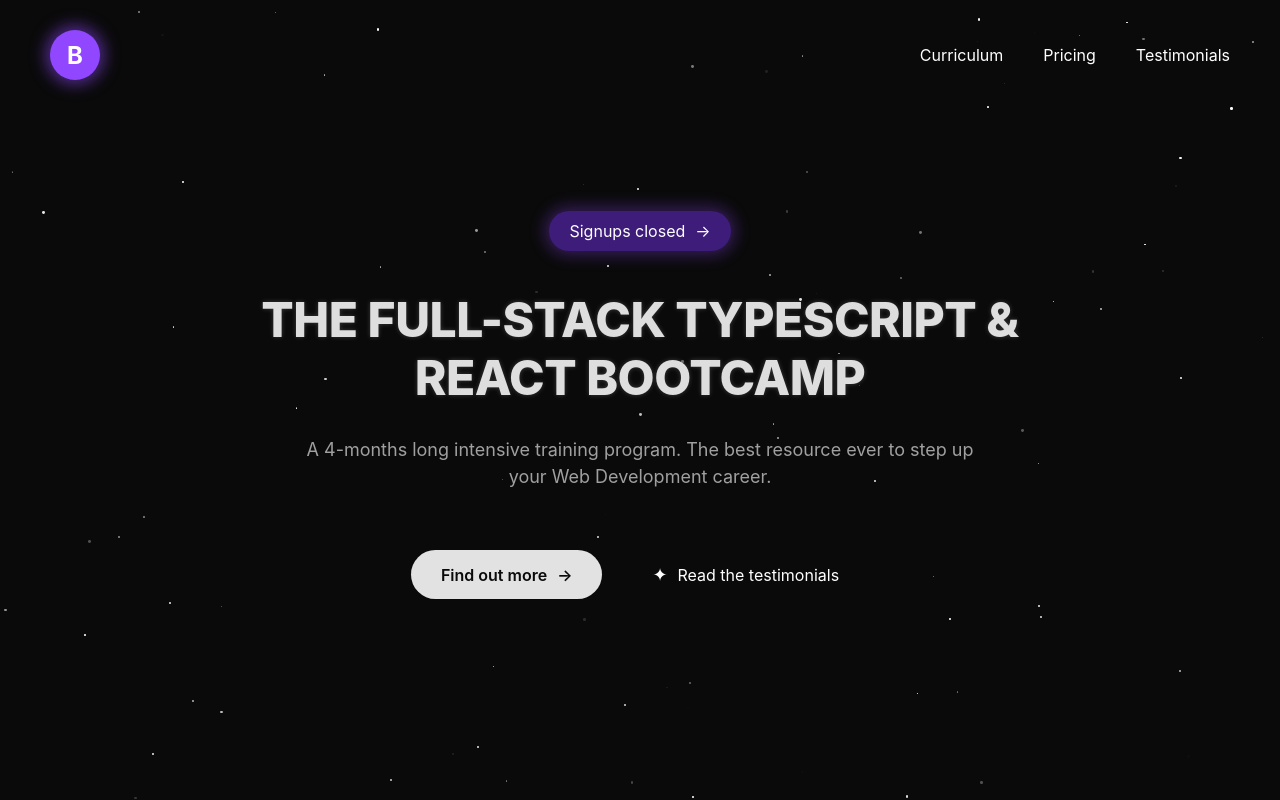
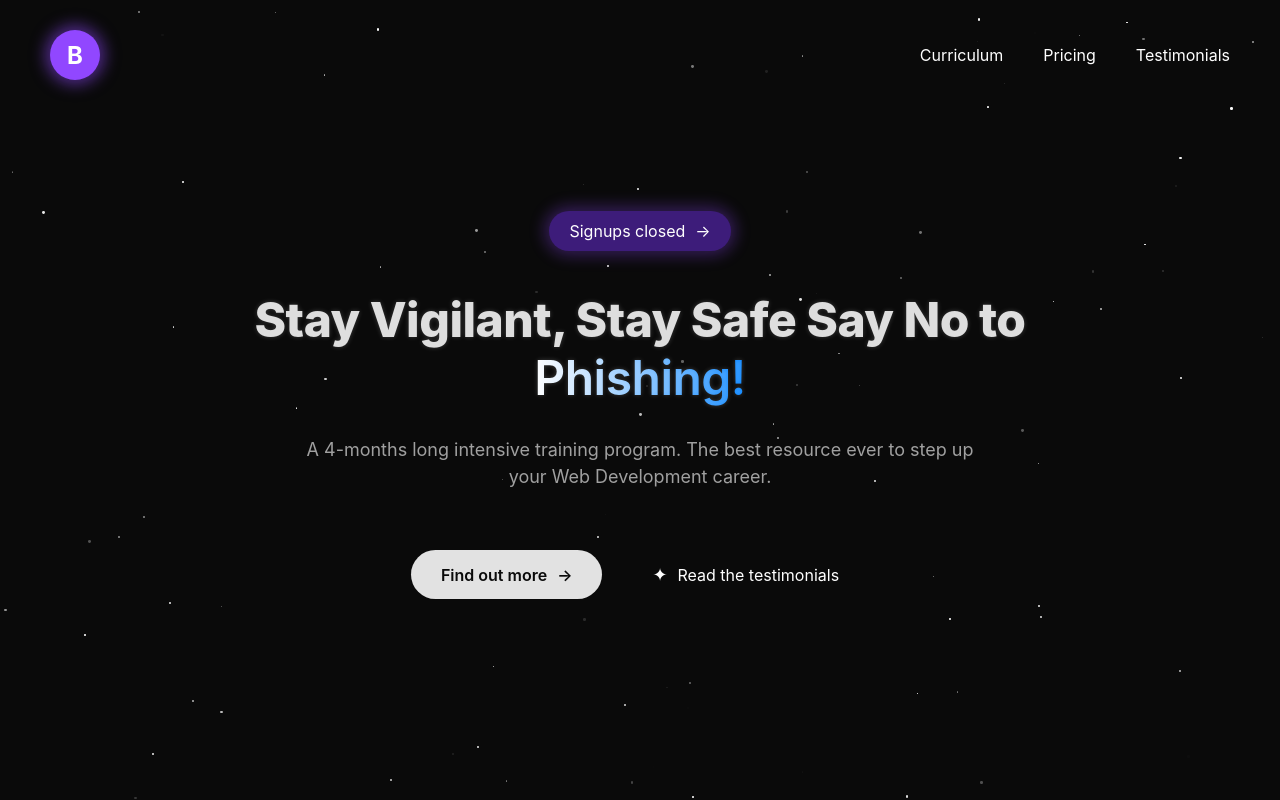
Before and after one commit to DivyanshTulsiani/FishGaurdLP, a plain HTML site: page index.html in a window 1280 px wide. Drawn offline with Linux system fonts and the light colour scheme.

Commit message:
LP UI updated

```diff
--- a/index.html
+++ b/index.html
@@ -28,7 +28,9 @@
         </div>
 
         <div class="hero">
-            <h1>THE FULL-STACK TYPESCRIPT & REACT BOOTCAMP</h1>
+            <div class="mainheading">
+                Stay Vigilant, Stay Safe Say No to<span class="innerheading"> Phishing! </span>
+            </div>
             <p class="subtitle">A 4-months long intensive training program. The best resource ever to step up your Web Development career.</p>
         </div>
 
--- a/styles.css
+++ b/styles.css
@@ -137,7 +137,7 @@ main {
   margin-bottom: 40px;
 }
 
-h1 {
+.mainheading {
   font-size: 48px;
   font-weight: 800;
   line-height: 1.2;
@@ -145,6 +145,14 @@ h1 {
   letter-spacing: -0.5px;
   color: #dedede;
   text-shadow: 0 0 5px rgba(255, 255, 255, 0.2);
+}
+
+.innerheading{
+  background: linear-gradient(to right, #fff, #0081ff);
+  -webkit-text-fill-color: transparent;
+  -webkit-background-clip: text;
+  font-weight: 600;
+  cursor: pointer;
 }
 
 .subtitle {
```
